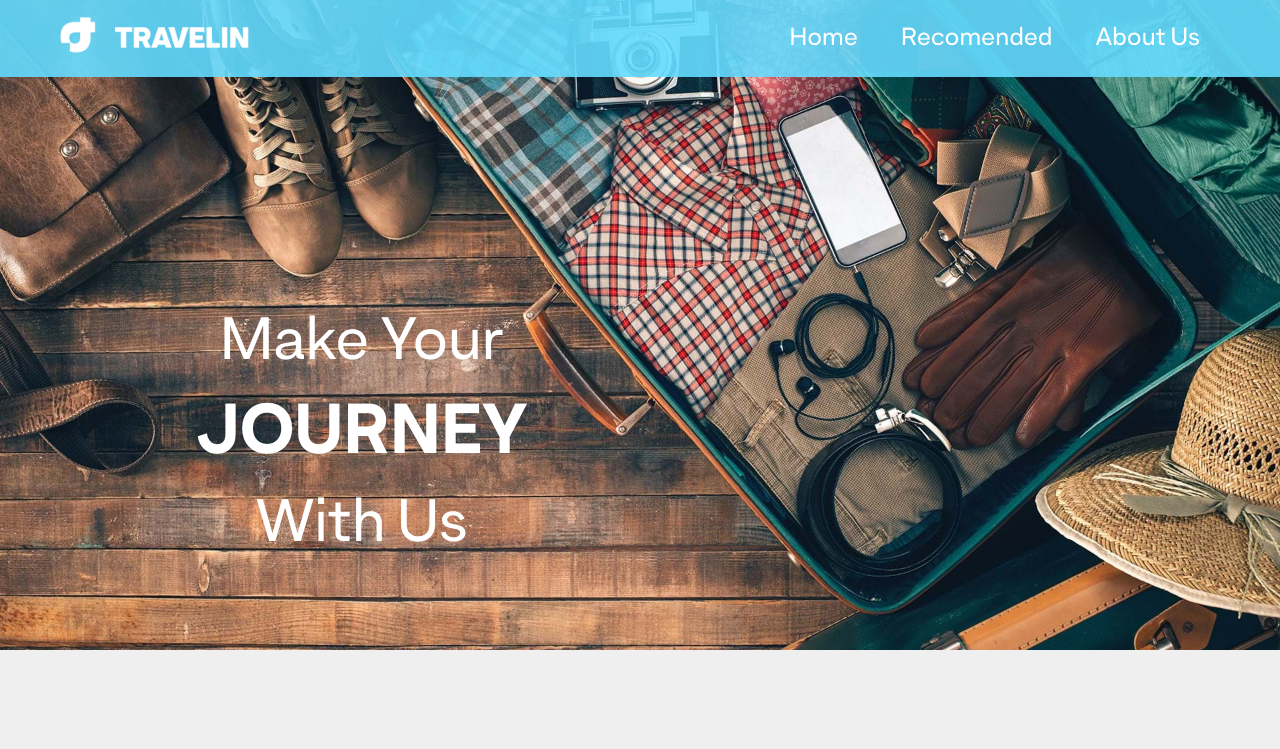
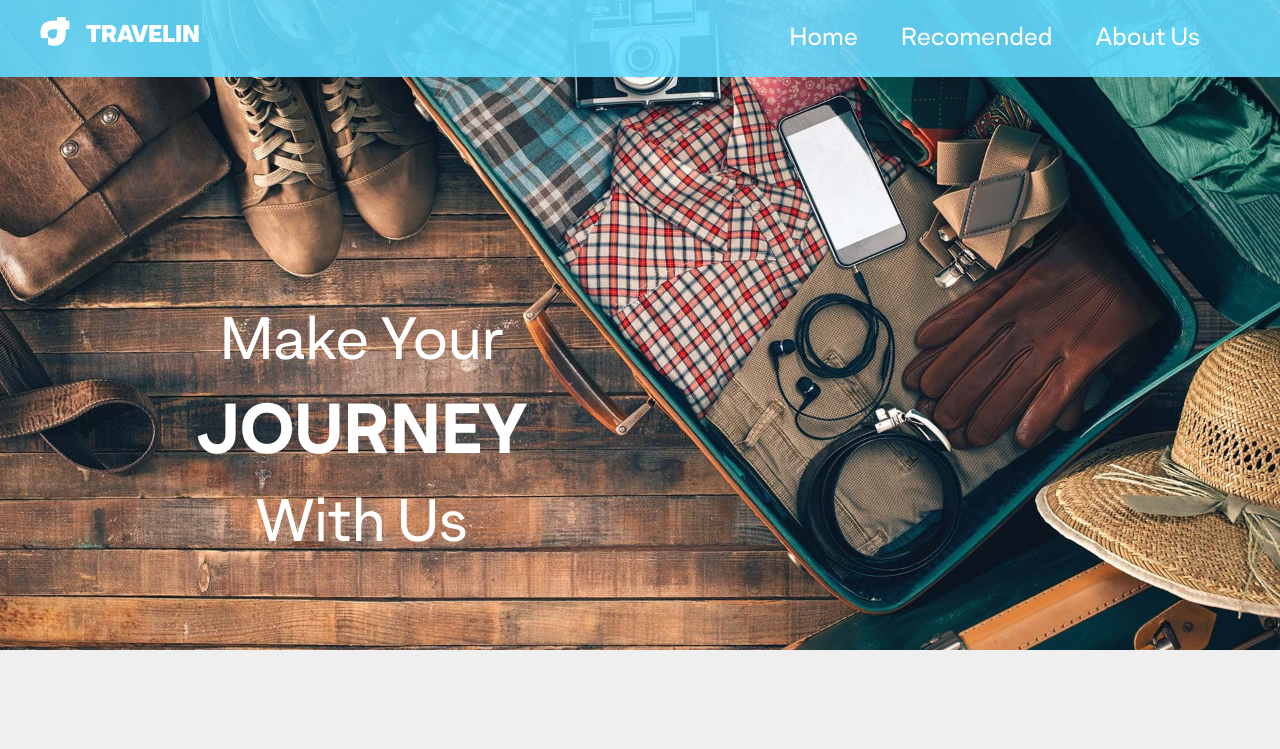
Before and after one commit to Fortinenta/travelin, a plain HTML site: page index.html in a window 1280 px wide. Shown: the top 749 px of the page. Drawn offline with Linux system fonts and the light colour scheme.

Commit message:
Update style.css

```diff
--- a/style.css
+++ b/style.css
@@ -63,13 +63,13 @@ header {
 }
 
 .logo{
-  width: 190px;
+  width: 160px;
   margin: 15px 0;
 }
 
 .left{
   float: left;
-  margin-left: 60px;
+  margin-left: 40px;
 }
 /* end header */
 
```
